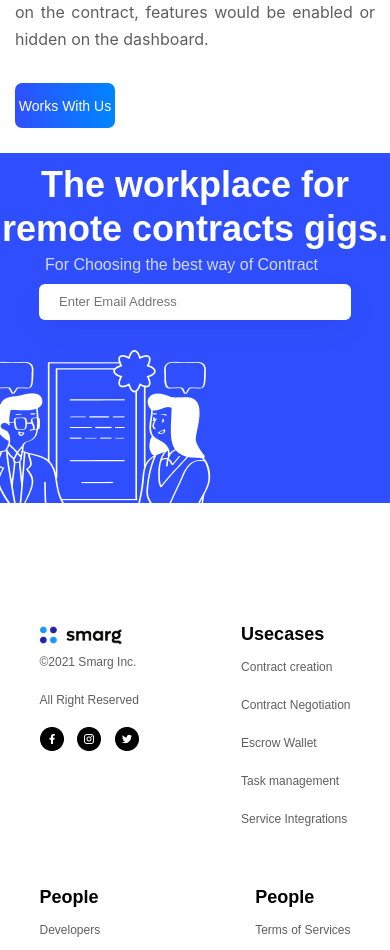
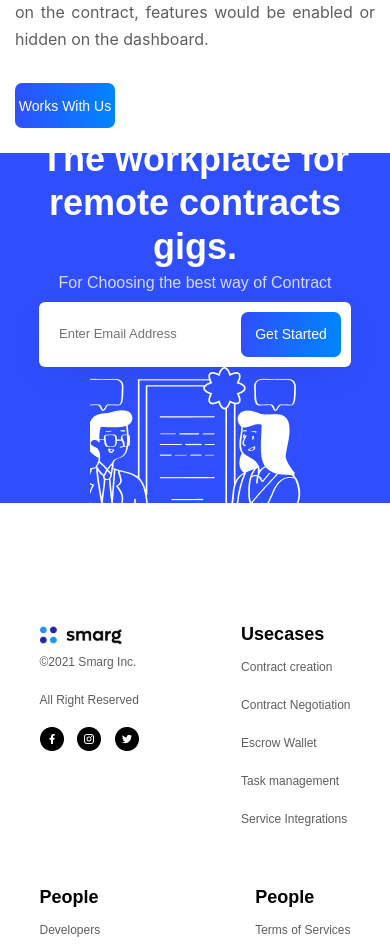
Before and after one commit to kennyjosef/smarg, a React (Create React App) app: page /about in a window 390 px wide. Shown: the part 1940-2890 px from the top of the page. Built offline with nearby package versions, Linux system fonts and the light colour scheme.

Commit message:
working on blueCard

```diff
--- a/src/Components/BlueCard/Blue.module.css
+++ b/src/Components/BlueCard/Blue.module.css
@@ -65,16 +65,24 @@
         width: 100%;
         margin-top: 10px;
         border-radius: 0px;
+        position: unset;
     }
     .blue h4{
-        padding-top: 10px;
-        padding-bottom: 5px;
+        padding: 10px 10px 5px 10px;
+        width: 100%;
     }
     .form{
         width: 80%;
         margin: auto;
         margin-top: 10px;
     }
+    .blue p{
+        width: 100%;
+        text-align: center;
+    }
+    .bluephoto{
+        position: unset;
+    }
 
 
 }
--- a/src/Components/BlueCard/BlueCard.js
+++ b/src/Components/BlueCard/BlueCard.js
@@ -1,5 +1,5 @@
 import React from 'react'
-// import Button from '../Button/Button'
+import Button from '../Button/Button'
 import classes from './Blue.module.css'
 import Logo5 from '../../Assests/blueePhoto.png'
 
@@ -12,9 +12,9 @@ const BlueCard = () => {
         <input
         type="text"
         placeholder='Enter Email Address'/>
-        {/* <div className={classes.up}>
+        <div className={classes.up}>
         <Button name="Get Started"/>
-        </div> */}
+        </div>
       </form>
       <div className={classes.bluephoto}>
         <img src={Logo5} alt="pic"/>
--- a/src/Pages/TestimonalPage/Testimonial.css
+++ b/src/Pages/TestimonalPage/Testimonial.css
@@ -29,3 +29,8 @@
 .forBlue{
     margin-top: 0;
 }
+@media screen and (max-width:768px) {
+    .policy p{
+        padding-left: 10px;
+    }
+}
```
